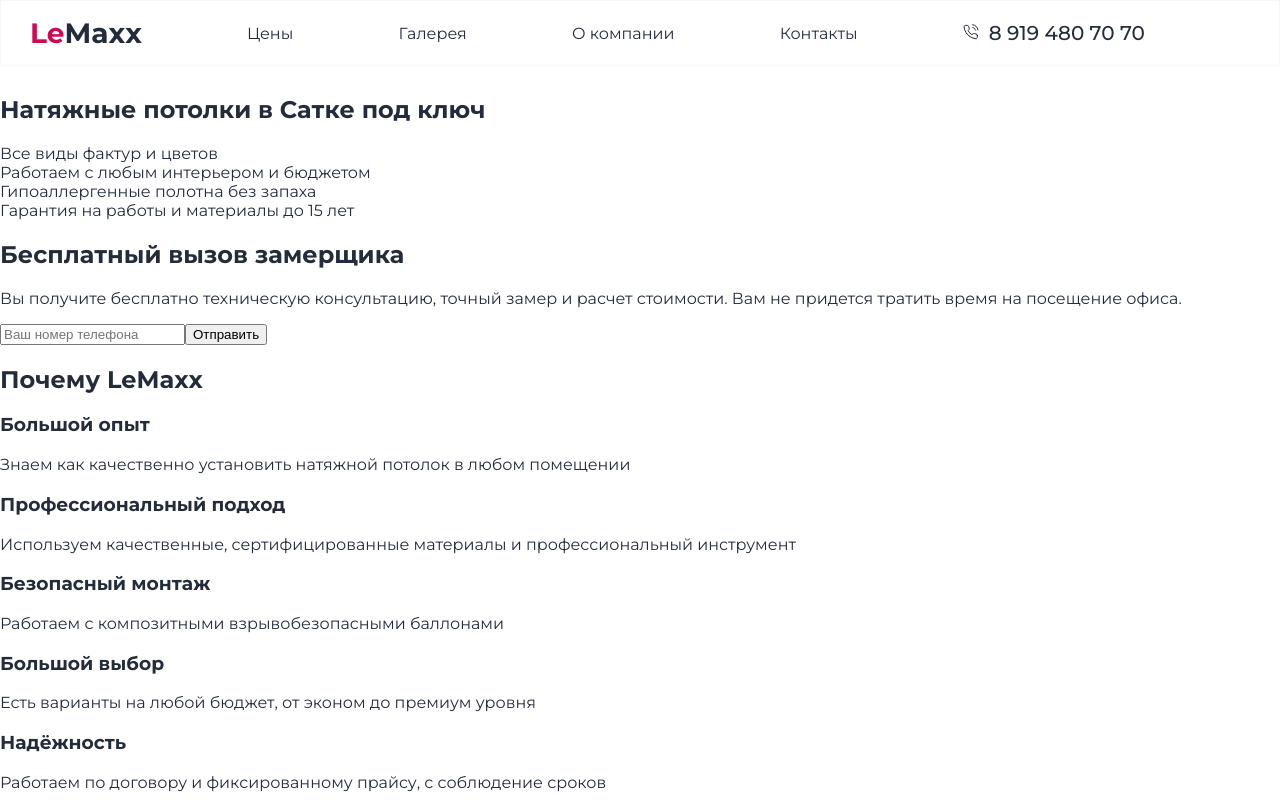
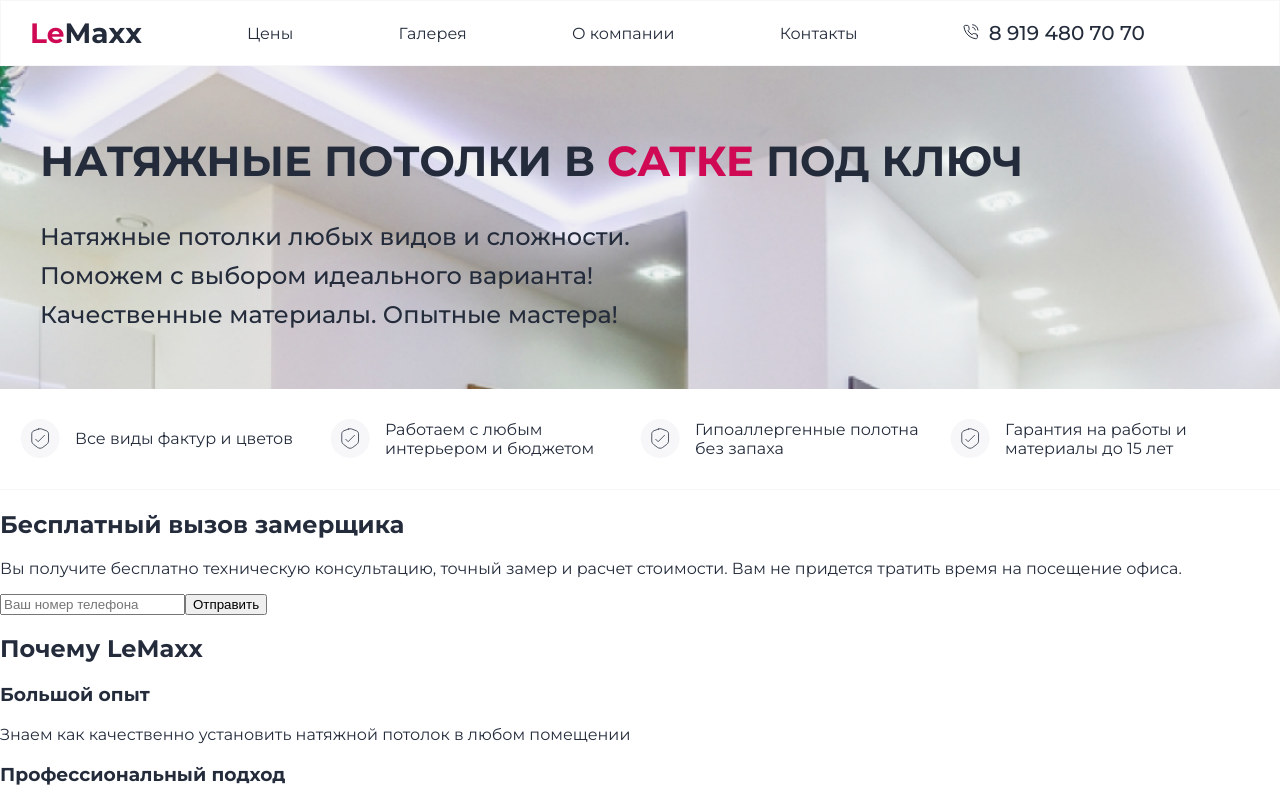
Before and after one commit to DenisJet/lemaxx, a Next.js app: page / in a window 1280 px wide. Shown: the top 800 px of the page. Built offline with nearby package versions, Linux system fonts and the light colour scheme.

Commit message:
add benefits section

```diff
--- a/src/app/page.module.css
+++ b/src/app/page.module.css
@@ -1,4 +1,43 @@
 .main {
-  padding-top: 75px;
+  padding-top: 50px;
   min-height: 100vh;
 }
+
+.intro {
+  background: url("/image/intro.png") no-repeat 50% 30% / cover;
+}
+
+.introContainer {
+  max-width: var(--max-width);
+  margin: auto;
+  padding: 40px 10px 40px 10px;
+}
+
+.introContainer h1 {
+  text-transform: uppercase;
+  font-size: 28px;
+}
+
+.introContainer span {
+  color: var(--primary);
+}
+
+.introContainer p {
+  font-weight: 500;
+  margin-top: 0;
+  margin-bottom: 10px;
+}
+
+@media screen and (width >= 700px) {
+  .introContainer {
+    padding: 50px 20px 50px 20px;
+  }
+
+  .introContainer h1 {
+    font-size: 42px;
+  }
+
+  .introContainer p {
+    font-size: 24px;
+  }
+}
--- a/src/app/page.tsx
+++ b/src/app/page.tsx
@@ -4,6 +4,7 @@ import Modal from '../components/Modal/Modal';
 import { useState } from 'react';
 import Button from '../components/Button/Button';
 import Form from '@/components/Form/Form';
+import Benefits from '@/components/Benefits/Benefits';
 
 export default function Home() {
   const [modalActive, setModalActive] = useState(false);
@@ -12,14 +13,16 @@ export default function Home() {
     <>
       <main className={styles.main}>
         <section className={styles.intro}>
-          <h1>Натяжные потолки в Сатке под ключ</h1>
-          <ul>
-            <li>Все виды фактур и цветов</li>
-            <li>Работаем с любым интерьером и бюджетом</li>
-            <li>Гипоаллергенные полотна без запаха</li>
-            <li>Гарантия на работы и материалы до 15 лет</li>
-          </ul>
+          <div className={styles.introContainer}>
+            <h1>
+              Натяжные потолки в <span>Сатке</span> под ключ
+            </h1>
+            <p>Натяжные потолки любых видов и сложности.</p>
+            <p>Поможем с выбором идеального варианта!</p>
+            <p>Качественные материалы. Опытные мастера!</p>
+          </div>
         </section>
+        <Benefits />
         <section>
           <h2>Бесплатный вызов замерщика</h2>
           <p>
--- /dev/null
+++ b/src/components/Benefits/Benefits.module.css
@@ -0,0 +1,48 @@
+.benefits {
+  padding: 20px 10px;
+}
+
+.benefitsList {
+  max-width: var(--max-width);
+  margin: auto;
+}
+
+.benefitsItem {
+  display: grid;
+  grid-template-columns: auto auto;
+  gap: 15px;
+  justify-content: start;
+  align-items: center;
+  position: relative;
+  padding-top: 10px;
+  padding-bottom: 10px;
+  border-bottom: 1px solid var(--light-gray);
+}
+
+.benefitsItem::before {
+  content: "";
+  width: 40px;
+  height: 40px;
+  background: url("/image/benefit.svg") no-repeat center / contain;
+}
+
+@media screen and (width >= 700px) {
+  .benefits {
+    border-bottom: 1px solid var(--light-gray);
+  }
+
+  .benefitsList {
+    display: grid;
+    grid-template-columns: 1fr 1fr;
+  }
+
+  .benefitsItem {
+    border-bottom: none;
+  }
+}
+
+@media screen and (width >= 1240px) {
+  .benefitsList {
+    grid-template-columns: 1fr 1fr 1fr 1fr;
+  }
+}
--- /dev/null
+++ b/src/components/Benefits/Benefits.tsx
@@ -0,0 +1,15 @@
+import styles from './Benefits.module.css';
+
+export default function Benefits() {
+  return (
+    <section className={styles.benefits}>
+      <h2 className='visually-hidden'>Преимущества работы с LeMaxx</h2>
+      <ul className={styles.benefitsList}>
+        <li className={styles.benefitsItem}>Все виды фактур и цветов</li>
+        <li className={styles.benefitsItem}>Работаем с любым интерьером и бюджетом</li>
+        <li className={styles.benefitsItem}>Гипоаллергенные полотна без запаха</li>
+        <li className={styles.benefitsItem}>Гарантия на работы и материалы до 15 лет</li>
+      </ul>
+    </section>
+  );
+}
--- a/src/components/Header/Header.module.css
+++ b/src/components/Header/Header.module.css
@@ -5,6 +5,7 @@
   padding-top: 10px;
   padding-bottom: 10px;
   border: 1px solid var(--light-gray);
+  z-index: 2;
 }
 
 .headerContainer {
@@ -55,6 +56,10 @@
   width: 100%;
 }
 
+.navLink:hover {
+  text-decoration: underline;
+}
+
 .tel {
   white-space: nowrap;
   font-size: 20px;
```
Also changed, not shown: public/image/benefit.svg (added), public/image/intro.png (added).
